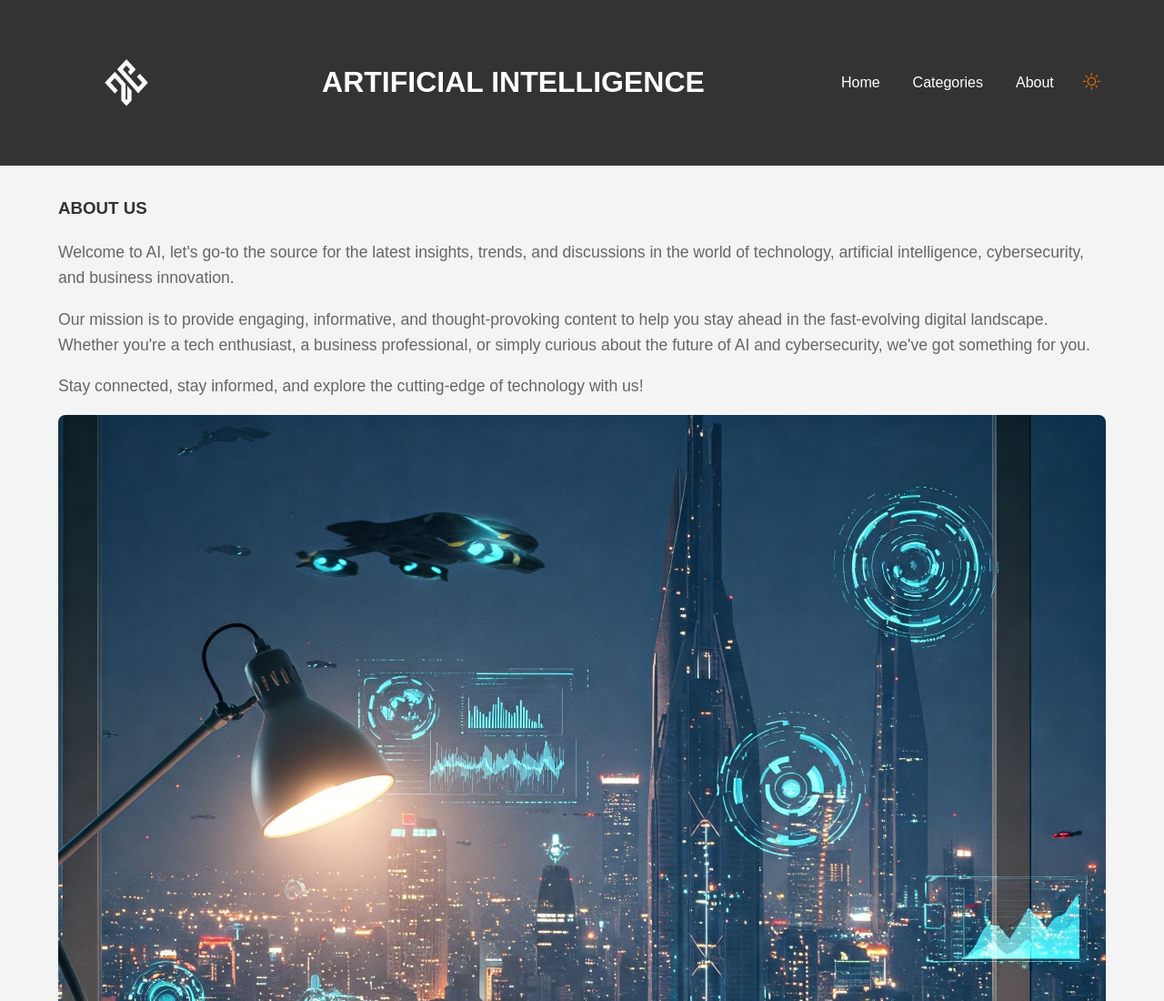
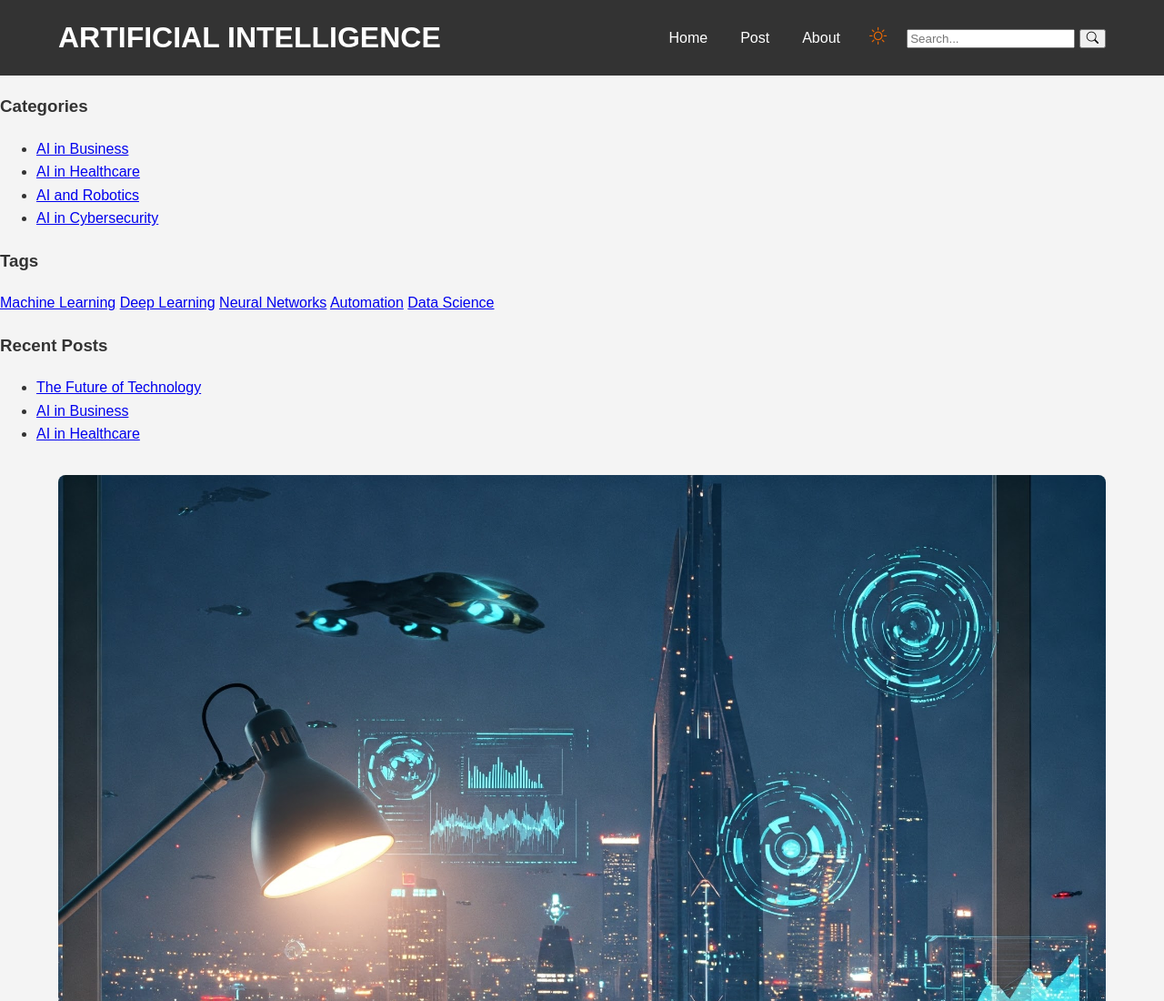
Before and after one commit to Abin248/AI_blog, a plain HTML site: page index.html in a window 1280 px wide. Shown: the top 1100 px of the page at 91% size. Drawn offline with nearby package versions, Linux system fonts and the light colour scheme.

Commit message:
index.html

```diff
--- a/index.html
+++ b/index.html
@@ -10,28 +10,55 @@
 <body>
   <header>
     <div class="container">
-      <img src="images/logo.png" class="logo"><h1>ARTIFICIAL INTELLIGENCE</h1>
+      <h1>ARTIFICIAL INTELLIGENCE</h1>
       <nav>
         <ul>
           <li><a href="index.html">Home</a></li>
-          <li><a href="post.html">Categories</a></li>
-          <li><a href="#about">About</a></li>
+          <li><a href="#">Post</a></li>
+          <li><a href="#">About</a></li>
+          <li><button id="darkModeToggle" aria-label="Toggle dark mode">
+            <i class="bi bi-brightness-high"></i>
+          </button></li>
         </ul>
-        <button id="darkModeToggle" aria-label="Toggle dark mode">
-          <i class="bi bi-brightness-high"></i>
-        </button>
+        <div class="search-bar">
+          <input type="text" placeholder="Search..." aria-label="Search">
+          <button aria-label="Search"><i class="bi bi-search"></i></button>
+        </div>
+
       </nav>
     </div>
   </header>
 
+  <div class="main-container">
+    <aside class="sidebar">
+      <h3>Categories</h3>
+      <ul>
+        <li><a href="#Business">AI in Business</a></li>
+        <li><a href="#health">AI in Healthcare</a></li>
+        <li><a href="#robot">AI and Robotics</a></li>
+        <li><a href="#cyber">AI in Cybersecurity</a></li>
+      </ul>
+
+      <h3>Tags</h3>
+      <div class="tags">
+        <a href="#" class="tag">Machine Learning</a>
+        <a href="#" class="tag">Deep Learning</a>
+        <a href="#" class="tag">Neural Networks</a>
+        <a href="#" class="tag">Automation</a>
+        <a href="#" class="tag">Data Science</a>
+      </div>
+
+      <h3>Recent Posts</h3>
+      <ul>
+        <li><a href="#">The Future of Technology</a></li>
+        <li><a href="#">AI in Business</a></li>
+        <li><a href="#">AI in Healthcare</a></li>
+      </ul>
+    </aside>
+
+    <main class="content">
       <section class="featured-post">
         <div class="container">
-      <h3 id="about">ABOUT US</h3>
-      <p>Welcome to AI, let's go-to the source for the latest insights, trends, and discussions in the world of technology, artificial intelligence, cybersecurity, and business innovation.</p>
-
-       <p> Our mission is to provide engaging, informative, and thought-provoking content to help you stay ahead in the fast-evolving digital landscape. Whether you're a tech enthusiast, a business professional, or simply curious about the future of AI and cybersecurity, we've got something for you.</p>
-
-        <p>Stay connected, stay informed, and explore the cutting-edge of technology with us!</p>
           <img src="images/featured-tech.jpg" alt="Featured Post">
           <h2>The Future of Technology: Innovations Shaping Our World</h2>
           <p>From AI to blockchain, explore the tech trends that are revolutionizing industries.</p>
@@ -41,34 +68,51 @@
       <section class="articles">
         <div class="container">
           <article>
-        <img src="images/ai-business.jpg" alt="AI in Business">
+            <img src="images/ai-business.jpg" alt="AI in Business" id="Business">
             <h3>AI in Business</h3>
             <p>How artificial intelligence is transforming industries and optimizing workflows.</p>
           </article>
           <article>
-        <img src="images/ai-healthcare.jpg" alt="AI in Healthcare">
+            <img src="images/ai-healthcare.jpg" alt="AI in Healthcare"id="health">
             <h3>AI in Healthcare</h3>
             <p>The role of AI in improving patient care, diagnostics, and treatments.</p>
           </article>
           <article>
-        <img src="images/ai-robot.jpg" alt="AI and Robotics">
+            <img src="images/ai-robot.jpg" alt="AI and Robotics"id="robot">
             <h3>AI and Robotics</h3>
             <p>Advancements in robotics driven by artificial intelligence.</p>
           </article>
           <article>
-        <img src="images/cybersecurity.jpg" alt="AI in Cybersecurity">
+            <img src="images/cybersecurity.jpg" alt="AI in Cybersecurity"id="cyber">
             <h3>AI in Cybersecurity</h3>
             <p>How AI is enhancing security by detecting and preventing cyber threats.</p>
           </article>
         </div>
       </section>
 
+      <article class="blog-post">
+        <h2>The Power of Artificial Intelligence</h2>
+        <img src="images/ai-robot.jpg" alt="AI and Robotics">
+        <p>Artificial Intelligence (AI) is rapidly changing the way we live, work, and interact with technology. From smart assistants to self-driving cars, AI is making our world more efficient.</p>
+
+        <h3>AI in Business</h3>
+        <p>Companies are using AI to automate tasks, analyze big data, and improve customer experience.</p>
+
+        <h3>AI in Healthcare</h3>
+        <img src="images/ai-healthcare.jpg" alt="AI in Healthcare">
+        <p>AI-powered diagnostics help doctors detect diseases earlier and provide accurate treatment recommendations.</p>
+
+        <p>The future of AI is limitless. As technology evolves, we must ensure ethical AI development and responsible usage.</p>
+      </article>
+    </main>
+  </div>
+
   <footer>
     <div class="container">
       <div class="social-links">
-        <a href="#"><i class="bi bi-twitter"></i> Twitter</a>
-        <a href="#"><i class="bi bi-facebook"></i> Facebook</a>
-        <a href="#"><i class="bi bi-instagram"></i> Instagram</a>
+        <a href="#" aria-label="Twitter"><i class="bi bi-twitter"></i> Twitter</a>
+        <a href="#" aria-label="Facebook"><i class="bi bi-facebook"></i> Facebook</a>
+        <a href="#" aria-label="Instagram"><i class="bi bi-instagram"></i> Instagram</a>
       </div>
     </div>
   </footer>
```
Lines whose indentation alone changed are shown as unchanged.
